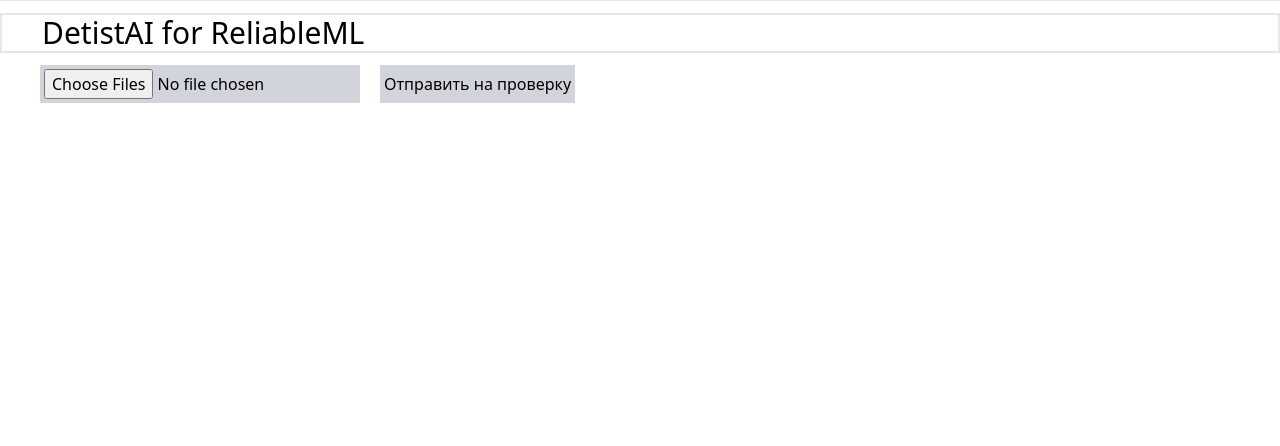
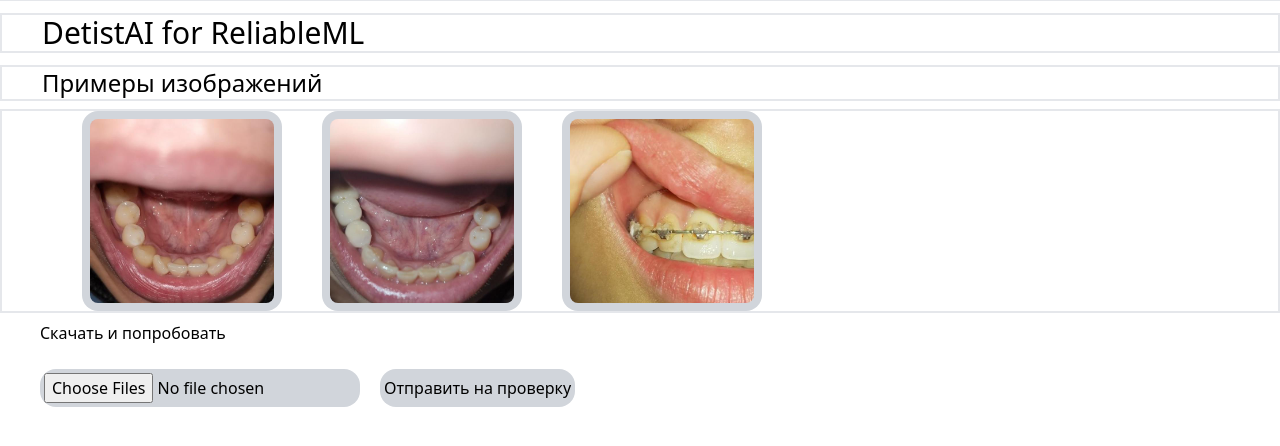
Before and after one commit to timekeeper18/itmo_reliableml, a FastAPI app: page / in a window 1280 px wide. Shown: the top 446 px of the page. Run offline with FastAPI, Linux system fonts and the light colour scheme; parts of the project's set-up code (start-up, migrations or seed data) failed here and were passed over; some libraries are stand-ins or nearby versions.

Commit message:
feat: подготовка к экзамену

```diff
--- a/templates/base.html
+++ b/templates/base.html
@@ -18,15 +18,37 @@
     </ul>
 </nav>
 {% block content %}
-    <form method="POST" action="/rate" enctype="multipart/form-data" >
+<nav class="flex rounded-3 border-2 justify-between text-2xl my-2">
+    <ul class="flex ml-10">
+        <li>Примеры изображений</li>
+    </ul>
+</nav>
+<nav class="flex rounded-3 border-2 justify-between text-2xl my-2">
+    <ul class="flex ml-10">
+        <img src="static/011_00493_11_a091_jpg.rf.d9cd01a4ad65aae4049a99e0eba6e507.jpg"
+             class="flex ml-10 border-1 rounded-2xl bg-gray-300 p-2" width="200" height="200">
+        <img src="static/011_00525_11_a091_jpg.rf.51dd506635b6777ab60e814b51cb76ac.jpg"
+             class="flex ml-10 border-1 rounded-2xl bg-gray-300 p-2" width="200" height="200">
+        <img src="static/018_00053_03_a091_jpg.rf.f631c3913a39b0bf2d20d8ae68de295c.jpg"
+             class="flex ml-10 border-1 rounded-2xl bg-gray-300 p-2" width="200" height="200">
+    </ul>
+</nav>
+
+
+<ul class="flex ml-10">
+    <li><a href="https://disk.yandex.ru/d/S-Zyxiv0syFMCA" target="_blank">Скачать и попробовать</a></li>
+    <br><br>
+</ul>
+
+<form method="POST" action="/rate" enctype="multipart/form-data">
     <div class="inline-flex">
-            <input class="ml-10 border-1 rounded-1xl bg-gray-300 p-1 inline-block"
+        <input class="ml-10 border-1 rounded-2xl bg-gray-300 p-1 inline-block"
                type="file" id="uploaded_file"
                name="uploaded_file"
                multiple accept=".jpg, .png, .jpeg">
         <input type="submit"
                value="Отправить на проверку"
-               class="ml-5 border-1 rounded-1xl bg-gray-300 p-1 "></div>
+               class="ml-5 border-1 rounded-2xl bg-gray-300 p-1 "></div>
 </form>
 <br>
 <div class="flex items-center">
```
Also changed, not shown: static/011_00493_11_a091_jpg.rf.d9cd01a4ad65aae4049a99e0eba6e507.jpg (added), static/011_00525_11_a091_jpg.rf.51dd506635b6777ab60e814b51cb76ac.jpg (added), static/018_00053_03_a091_jpg.rf.f631c3913a39b0bf2d20d8ae68de295c.jpg (added). Lines whose indentation alone changed are shown as unchanged.
